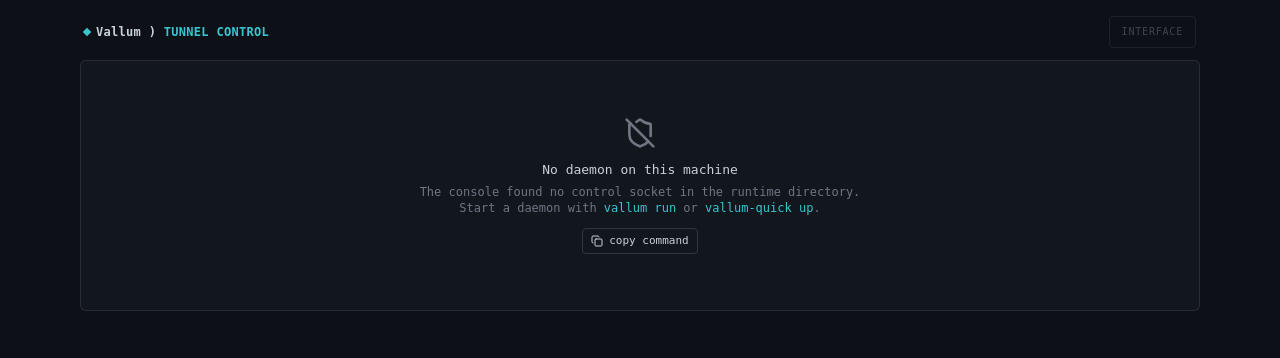
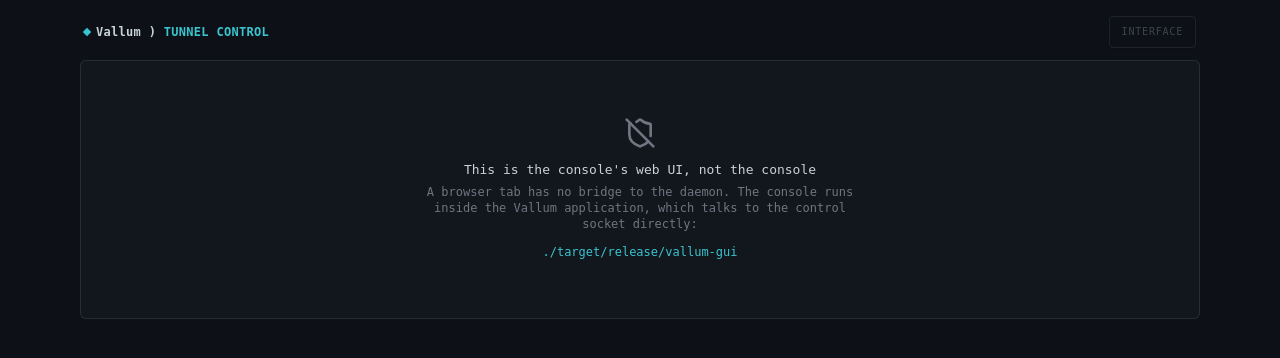
Before and after one commit to KidIkaros/vallum, a React (Vite) app in the folder crates/vallum-gui/ui/: page / in a window 1280 px wide. Shown: the top 358 px of the page. Built offline with nearby package versions, Linux system fonts and the light colour scheme.

Commit message:
fix: a browser tab gets an honest no-bridge state, not an unhandled invoke error

```diff
--- a/crates/vallum-gui/ui/src/App.tsx
+++ b/crates/vallum-gui/ui/src/App.tsx
@@ -24,6 +24,10 @@ import type { InterfaceEntry, Peer, SnapshotPayload } from "@/types"
 // surface says so rather than rendering a plausible zero.
 
 const FRESH_SEC = 5 * 60
+
+// The console renders inside the Tauri webview, where `__TAURI_INTERNALS__`
+// is the IPC bridge. A plain browser tab has no bridge and no daemon, so the
+// app says that instead of throwing "cannot read properties of undefined".
 
 function Diamond({ className = "" }: { className?: string }) {
   return (
@@ -345,6 +349,24 @@ function InterfaceData({ payload }: { payload: SnapshotPayload | null }) {
   )
 }
 
+function NoBridge() {
+  return (
+    <section className="bg-card/60 rounded-lg border border-border/70">
+      <div className="flex flex-col items-center gap-3 px-6 py-14 text-center">
+        <ShieldOff className="text-muted-foreground size-8" aria-hidden />
+        <div>
+          <p className="font-medium">This is the console's web UI, not the console</p>
+          <p className="text-muted-foreground mt-1 max-w-md text-xs">
+            A browser tab has no bridge to the daemon. The console runs inside the
+            Vallum application, which talks to the control socket directly:
+          </p>
+          <code className="text-signal mt-3 inline-block text-xs">./target/release/vallum-gui</code>
+        </div>
+      </div>
+    </section>
+  )
+}
+
 function EmptyState() {
   return (
     <section className="bg-card/60 rounded-lg border border-border/70">
@@ -373,6 +395,7 @@ function EmptyState() {
 }
 
 export default function App() {
+  const inApp = useMemo(() => "__TAURI_INTERNALS__" in window, [])
   const [interfaces, setInterfaces] = useState<InterfaceEntry[]>([])
   const [payload, setPayload] = useState<SnapshotPayload | null>(null)
   const [samples, setSamples] = useState<Sample[]>([])
@@ -398,6 +421,7 @@ export default function App() {
   const ingest = ingestRef.current
 
   useEffect(() => {
+    if (!inApp) return
     let cancelled = false
     listInterfaces().then((entries) => {
       if (cancelled) return
@@ -412,6 +436,7 @@ export default function App() {
   }, [])
 
   useEffect(() => {
+    if (!inApp) return
     let unlisten: (() => void) | undefined
     void onSnapshot(ingest).then((fn) => {
       unlisten = fn
@@ -467,7 +492,9 @@ export default function App() {
         </div>
       </header>
 
-      {interfaces.length === 0 ? (
+      {!inApp ? (
+        <NoBridge />
+      ) : interfaces.length === 0 ? (
         <EmptyState />
       ) : (
         <>
```
